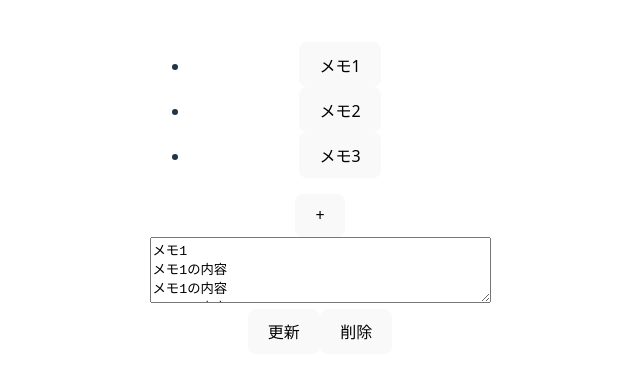
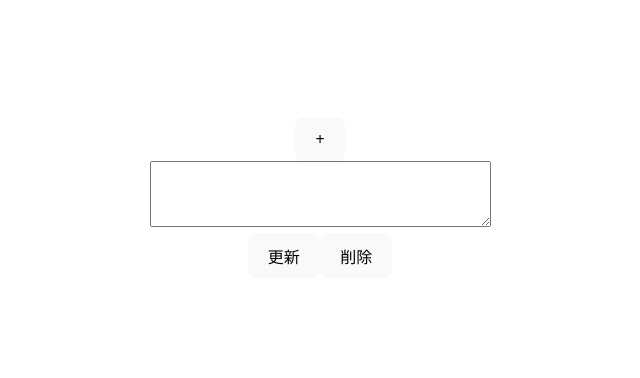
Before and after one commit to yokomaru/react-spa-memo-app, a React (Vite) app: page / in a window 1280 px wide. Shown: the part 210-588 px from the top of the page, without its empty margins (320-960 px from the left). Built offline with nearby package versions, Linux system fonts and the light colour scheme.

Commit message:
fix: Do not use static data
MEMO配列を削除する(Strageからデータを持ってくる処理は別途作成)

```diff
--- a/src/App.jsx
+++ b/src/App.jsx
@@ -87,31 +87,12 @@ function MemoEditor({
   );
 }
 
-let nextId = 3;
-
-const MEMOS = [
-  {
-    id: 0,
-    title: "メモ1",
-    content: "メモ1\nメモ1の内容\nメモ1の内容\nメモ1の内容",
-  },
-  {
-    id: 1,
-    title: "メモ2",
-    content: "メモ2\nメモ2の内容\nメモ2の内容\nメモ2の内容",
-  },
-  {
-    id: 2,
-    title: "メモ3",
-    content: "メモ3\nメモ3の内容\nメモ3の内容\nメモ3の内容",
-  },
-];
+let nextId = 0;
 
 export default function MemoApps() {
-  const [memos, setMemos] = useState(MEMOS);
-  const [editingMemoID, setEditingMemoID] = useState(MEMOS[0].id);
-  const [text, setText] = useState(MEMOS[0].content);
-
+  const [memos, setMemos] = useState([]);
+  const [editingMemoID, setEditingMemoID] = useState();
+  const [text, setText] = useState();
 
   function handleMemoClick(memo) {
     setEditingMemoID(memo.id);
```
